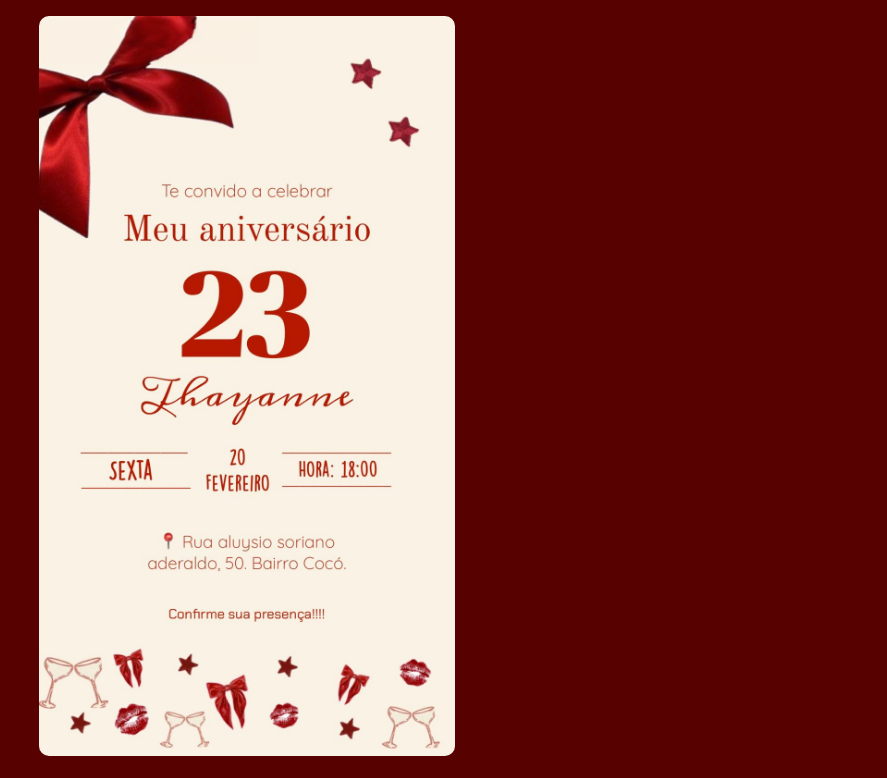
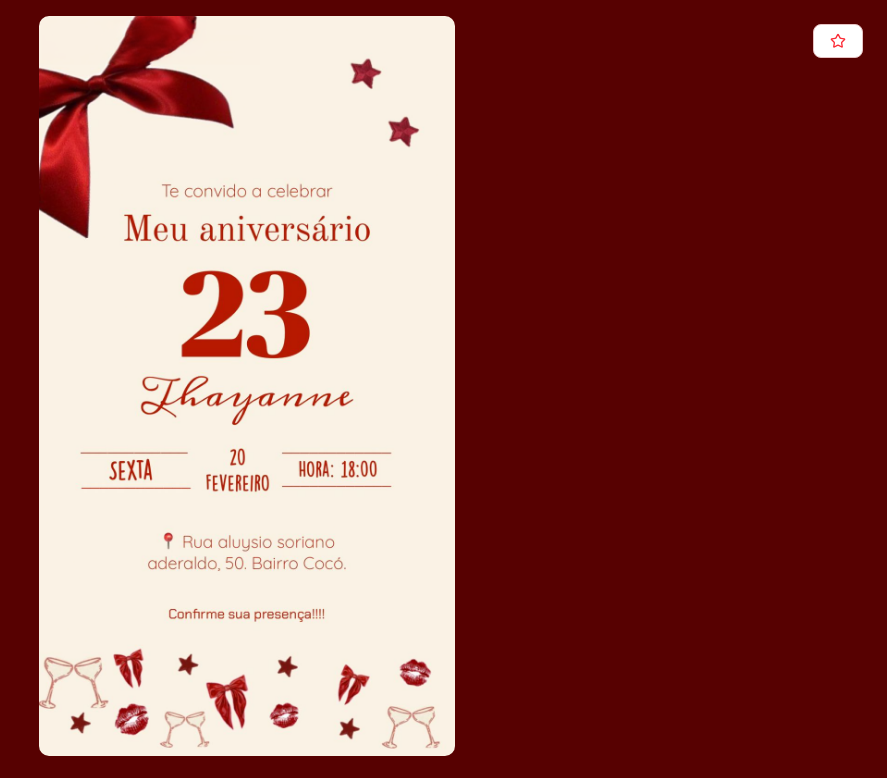
Before and after one commit to ThaayOliveira/convite-aniversario, a Next.js app: page / in a window 1280 px wide. Shown: the top 778 px of the page, without its empty margins (393-1280 px from the left). Built offline with nearby package versions, Linux system fonts and the light colour scheme.

Commit message:
fix: tema

```diff
--- a/app/page.tsx
+++ b/app/page.tsx
@@ -3,7 +3,7 @@ import { ThemeToggle } from "./components/theme-toggle";
 export default function Home() {
   return (
     <>
-      {/* <ThemeToggle /> */}
+      <ThemeToggle />
       <main className="max-w-md mx-auto p-4 text-center">
         {/* Convite */}
         <img
```
